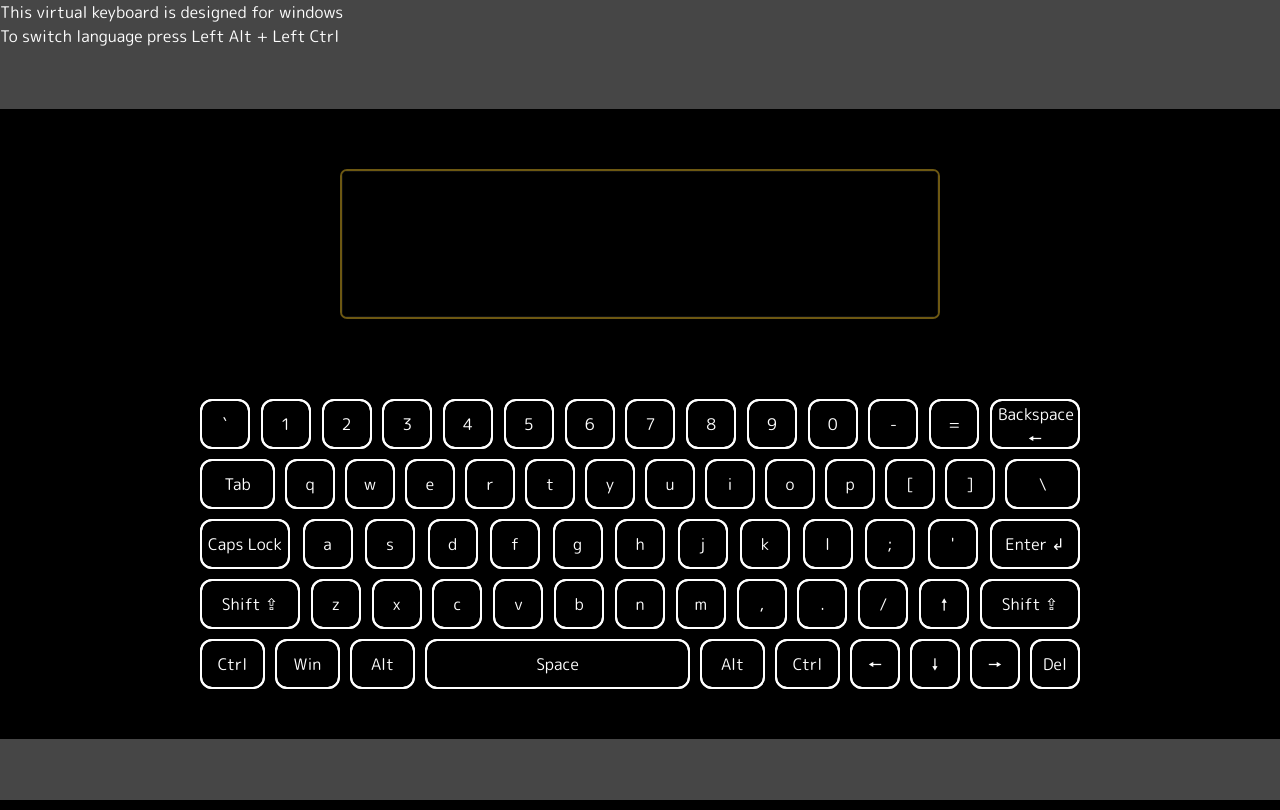
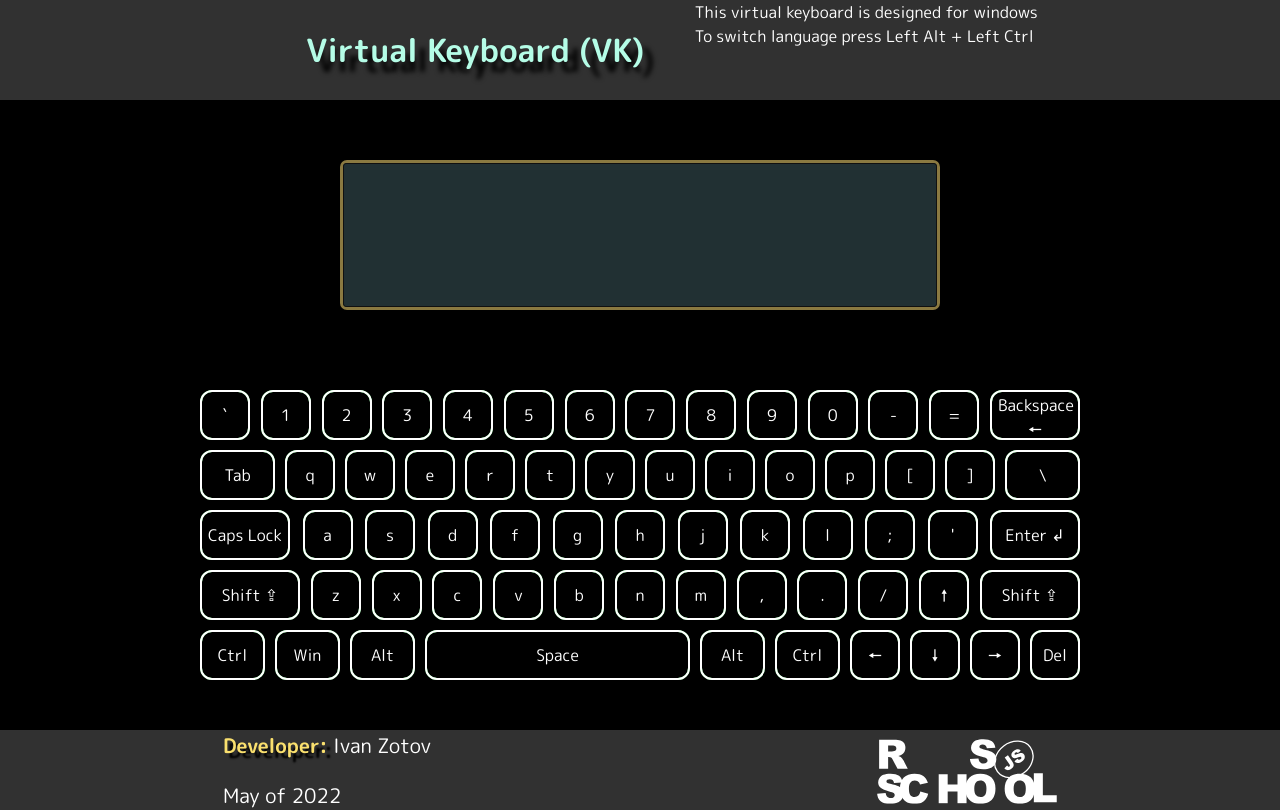
Before and after one commit to Legat14/virtual_keyboard, a website built with webpack: page dist/index.html in a window 1280 px wide. Built offline with nearby package versions, Linux system fonts and the light colour scheme.

Commit message:
feat: add some decoration

```diff
--- a/src/classes/field.js
+++ b/src/classes/field.js
@@ -4,13 +4,19 @@
   constructor() {
   }
   create() {
-    const headerDiv = document.createElement('div');
+    const headerDiv = document.createElement('header');
+    const headerTitle = document.createElement('h1');
+    const headerDivDescription = document.createElement('div');
     const headerDescription = document.createElement('p');
     const headerLangCangeInstruction = document.createElement('p');
     const textAreaDiv = document.createElement('div');
     const textArea = document.createElement('textarea');
     const keyboardDiv = document.createElement('div');
-    const footerDiv = document.createElement('div');
+    const footerDiv = document.createElement('footer');
+    const footerDevelopment = document.createElement('div');
+    const footerDevelopmentPDeveloper = document.createElement('p');
+    const footerDevelopmentPYear = document.createElement('p');
+    const footerCourseLink = document.createElement('a');
 
     headerDiv.classList.add('header-div');
     headerDescription.classList.add('header__p');
@@ -20,15 +26,28 @@
     keyboardDiv.classList.add('keyboard-div');
     footerDiv.classList.add('footer-div');
 
+    footerCourseLink.setAttribute('href', 'https://rs.school/');
+    footerCourseLink.setAttribute('target', '_blank');
+
+    headerTitle.innerText = 'Virtual Keyboard (VK)'
     headerDescription.innerText = 'This virtual keyboard is designed for windows'
     headerLangCangeInstruction.innerText = 'To switch language press Left Alt + Left Ctrl'
+    footerDevelopmentPDeveloper.innerHTML = '<span>Developer: </span><a class="footer__a" href="https://github.com/Legat14" target="_blank">Ivan Zotov</a>'
+    footerDevelopmentPYear.innerText = 'May of 2022'
+    footerCourseLink.innerHTML = '<img src="./assets/img/rs_school_js_w.svg" alt="RS School" width="180" height="67">'
 
     document.body.append(headerDiv);
-    headerDiv.append(headerDescription);
-    headerDiv.append(headerLangCangeInstruction);
+    headerDiv.append(headerTitle);
+    headerDiv.append(headerDivDescription);
+    headerDivDescription.append(headerDescription);
+    headerDivDescription.append(headerLangCangeInstruction);
     document.body.append(textAreaDiv);
     textAreaDiv.append(textArea);
     document.body.append(keyboardDiv);
     document.body.append(footerDiv);
+    footerDiv.append(footerDevelopment);
+    footerDevelopment.append(footerDevelopmentPDeveloper);
+    footerDevelopment.append(footerDevelopmentPYear);
+    footerDiv.append(footerCourseLink);
   };
 };
--- a/src/classes/key.js
+++ b/src/classes/key.js
@@ -210,3 +210,4 @@
 //TODO: Сделать переключатель языка мышкой
 // Проверить требования еще раз
 // Оформить шапку и футер
+// Проверить линтером
--- a/src/scss/_field.scss
+++ b/src/scss/_field.scss
@@ -8,9 +8,22 @@
 
 .header-div {
   width: 100%;
+  display: flex;
+  justify-content: center;
+  align-items: center;
+  gap: 50px;
   flex-grow: 1;
   flex-shrink: 1;
-  background-color: #464646;
+  background-color: #313131;
+  h1 {
+    margin-left: 15vw;
+    color: #b5fde7;
+    text-shadow: 10px 10px 5px #000000;
+  }
+  &>div {
+    margin-right: 10vw;
+    height: 100px;
+  }
   .header__p {
     color: #ffffff;
   }
@@ -21,7 +34,7 @@
   height: 150px;
   margin: 60px 0 30px 0;
   overflow: hidden;
-  border: 2px solid #6d5812;
+  border: 3px solid #8a7941;
   border-radius: 7px;
   .text-area {
     width: 100%;
@@ -30,8 +43,8 @@
     font-size: 18px;
     font-weight: 700;
     letter-spacing: 2px;
-    color: #5aa547;
-    background-color: transparent;
+    color: #b4eca5;
+    background-color: rgba(163, 241, 255, 0.2);
     border: none;
   }
 }
@@ -49,7 +62,45 @@
 
 .footer-div {
   width: 100%;
+  display: flex;
+  justify-content: space-around;
+  align-content: center;
   flex-grow: 1;
   flex-shrink: 1;
-  background-color: #464646;
+  background-color: #313131;
+  &>div{
+    height: 80px;
+    display: flex;
+    flex-direction: column;
+    justify-content: space-between;
+    align-self: center;
+    &>p{
+      font-size: 20px;
+      font-weight: 400;
+      color: #ffffff;
+      &>span{
+        color: #fae06e;
+        font-weight: 700;
+        text-shadow: 5px 5px 2px #000000;
+      }
+    }
+  }
+  &>a {
+    height: 67px;
+    align-self: center;
+    cursor: pointer;
+    transition: all 0.5s;
+    &:hover {
+      transform: scale(108%) rotate3d(0, 0, 1, 10deg);
+    }
+  }
 }
+
+.footer__a {
+  color: #ffffff;
+  text-decoration: none;
+  transition: all 0.5s;
+  &:hover {
+    text-shadow: 8px 8px 2px #000000;
+  }
+}
--- a/src/scss/_keyboard.scss
+++ b/src/scss/_keyboard.scss
@@ -4,7 +4,7 @@
   font-weight: 400;
   color: #ffffff;
   background-color: transparent;
-  border: 2px solid #ffffff;
+  border: 2px solid #2ac443;
   border-radius: 12px;
   outline: 2px solid;
   outline-color:  rgba(255, 255, 255, 1);
```
Also changed, not shown: dist/assets/img/favicon.ico (renamed from assets/img/favicon.ico), dist/assets/img/rs_school_js_w.svg (added), dist/index.html, dist/main.js, dist/styles.css, 1 other file.
